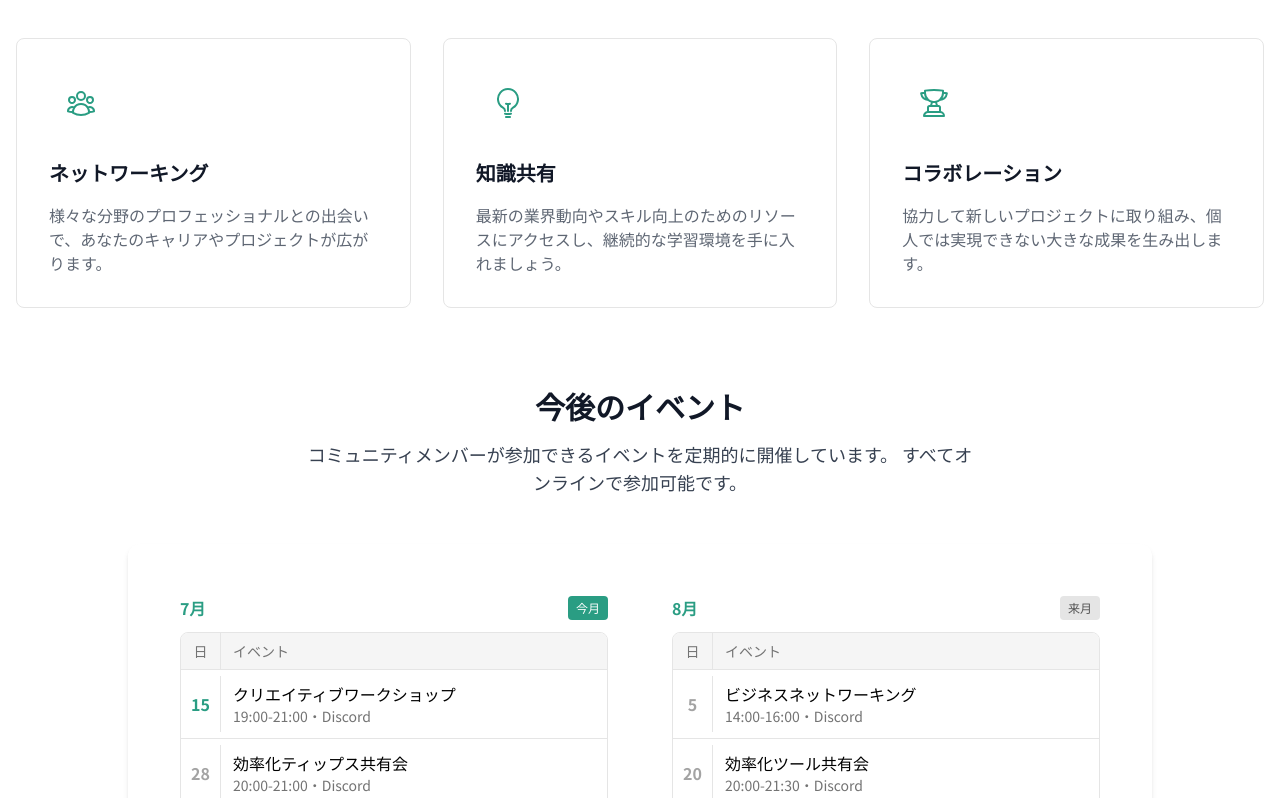
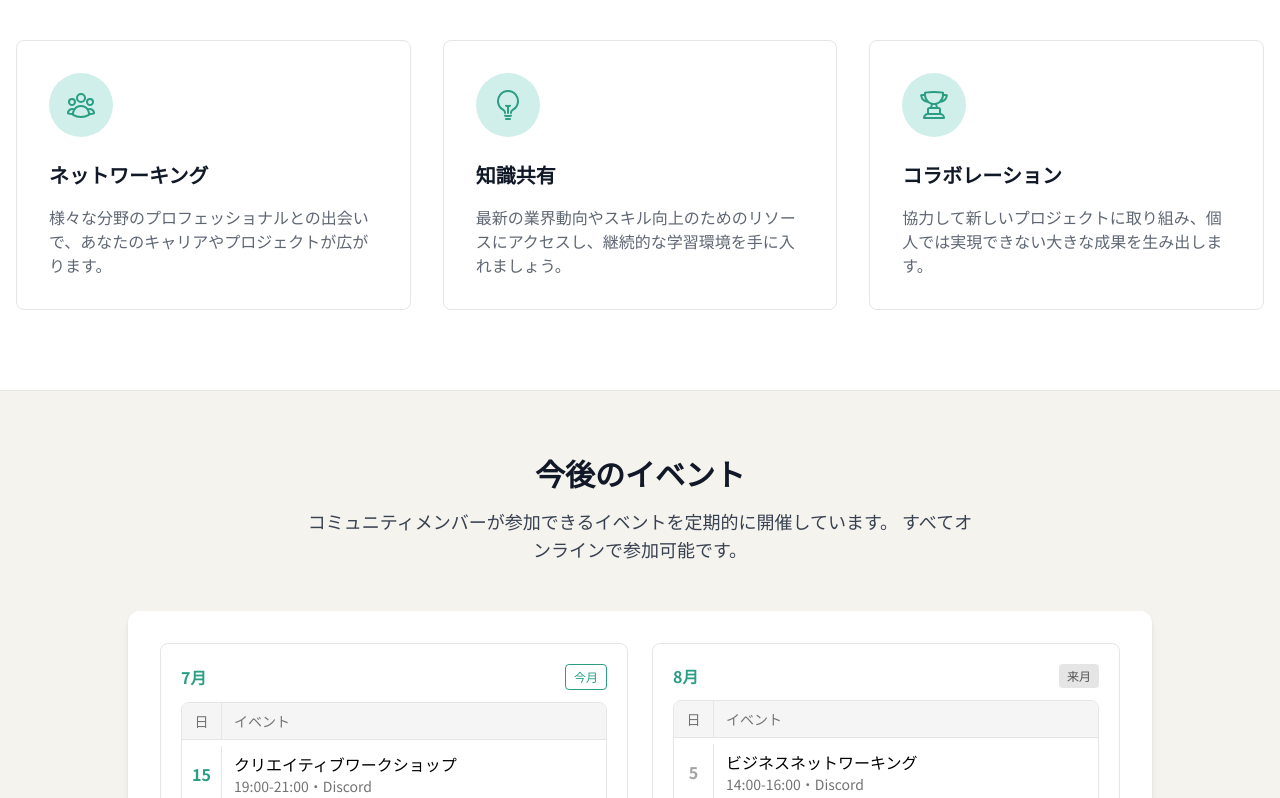
Before and after one commit to lazywhiz-main/lazywhizmain, a Next.js app: page /guild in a window 1280 px wide. Shown: the part 2002-2800 px from the top of the page. Built offline with nearby package versions, Linux system fonts and the light colour scheme.

Commit message:
デザイン改善: Guild ページのカレンダーUI を塗りつぶしから線のデザインに変更

```diff
--- a/app/globals.css
+++ b/app/globals.css
@@ -21,6 +21,29 @@ body {
   @apply font-sans;
 }
 
+/* レスポンシブ最適化 - モバイル調整 */
+@media (max-width: 640px) {
+  .container {
+    @apply px-4;
+  }
+
+  section {
+    @apply py-12;
+  }
+
+  h1 {
+    @apply mb-4;
+  }
+
+  h2 {
+    @apply mb-6;
+  }
+
+  .card {
+    @apply p-5;
+  }
+}
+
 /* フォントの表示調整 */
 .font-space {
   font-family: var(--font-public-sans);
@@ -42,27 +65,45 @@ body {
 
 /* 見出し階層のバランス調整 */
 h1 {
-  @apply text-text-high font-heading text-4xl md:text-5xl;
+  @apply text-text-high font-heading text-4xl md:text-5xl leading-tight;
 }
 
 h2 {
-  @apply text-text-high font-heading text-3xl md:text-4xl;
+  @apply text-text-high font-heading text-3xl md:text-4xl leading-tight;
 }
 
 h3 {
-  @apply text-text-high font-heading text-2xl md:text-3xl;
+  @apply text-text-high font-heading text-2xl md:text-3xl leading-tight;
 }
 
 h4 {
-  @apply text-text-high font-heading text-xl md:text-2xl;
+  @apply text-text-high font-heading text-xl md:text-2xl leading-tight;
 }
 
 h5 {
-  @apply text-text-high font-heading text-lg md:text-xl;
+  @apply text-text-high font-heading text-lg md:text-xl leading-tight;
 }
 
 h6 {
-  @apply text-text-high font-heading text-base md:text-lg;
+  @apply text-text-high font-heading text-base md:text-lg leading-tight;
+}
+
+.heading-accent {
+  @apply relative pb-4 mb-6;
+}
+
+.heading-accent::after {
+  content: '';
+  @apply absolute bottom-0 left-0 w-16 h-1 bg-brand-200 rounded-full;
+}
+
+.heading-center-accent {
+  @apply relative pb-4 mb-6;
+}
+
+.heading-center-accent::after {
+  content: '';
+  @apply absolute bottom-0 left-1/2 w-16 h-1 bg-brand-200 rounded-full -translate-x-1/2;
 }
 
 /* 英語テキスト（ロゴ、見出し、UI要素）向け */
@@ -91,7 +132,23 @@ a {
 
 /* ボタンスタイル */
 .btn-primary {
-  @apply bg-brand-500 hover:bg-brand-600 text-white px-4 py-2 rounded transition-colors font-space font-ui;
+  @apply inline-flex items-center justify-center bg-brand-500 text-white px-6 py-3 rounded-lg font-medium transition-all shadow-sm hover:bg-brand-600 hover:shadow-md hover:-translate-y-0.5;
+}
+
+.btn-secondary {
+  @apply inline-flex items-center justify-center border-2 border-brand-500 text-brand-500 px-6 py-3 rounded-lg font-medium transition-all hover:bg-brand-50 hover:shadow-sm;
+}
+
+.btn-tertiary {
+  @apply inline-flex items-center justify-center bg-white border border-neutral-200 text-text-medium px-6 py-3 rounded-lg font-medium transition-all hover:border-brand-200 hover:text-brand-500 hover:bg-neutral-50;
+}
+
+.link-text {
+  @apply inline-flex items-center text-brand-500 font-medium transition-all hover:text-brand-600 underline-offset-4 hover:underline;
+}
+
+.link-subtle {
+  @apply inline-flex items-center text-text-medium font-medium transition-all hover:text-brand-500;
 }
 
 button, .button {
@@ -104,15 +161,25 @@ button, .button {
 
 /* カードデザイン統一 */
 .card {
-  @apply bg-white rounded-lg border border-neutral-200 overflow-hidden transition-all hover:border-brand-200;
+  @apply bg-white rounded-lg border border-neutral-200 overflow-hidden transition-all hover:border-brand-200 hover:shadow-sm;
 }
 
 .card-highlighted {
-  @apply bg-white rounded-lg border-2 border-orange-200 overflow-hidden transition-all;
+  @apply bg-white rounded-lg border border-orange-200 overflow-hidden transition-all hover:border-orange-300 hover:shadow-sm relative;
+}
+
+.card-highlighted::before {
+  content: '';
+  @apply absolute top-0 left-0 w-full h-1 bg-orange-300;
 }
 
 .card-new {
-  @apply bg-white rounded-lg border border-coral-200 overflow-hidden transition-all;
+  @apply bg-white rounded-lg border border-coral-200 overflow-hidden transition-all hover:border-coral-500 hover:shadow-sm relative;
+}
+
+.card-new::before {
+  content: '';
+  @apply absolute top-0 left-0 w-full h-1 bg-coral-500;
 }
 
 .font-heading {
@@ -129,3 +196,21 @@ button, .button {
   font-family: var(--font-public-sans);
   font-weight: 600;
 }
+
+/* セクション区切りの強化 */
+.section-alt {
+  @apply bg-neutral-50 border-t border-b border-neutral-200;
+}
+
+.section-brand {
+  @apply bg-brand-50 border-t border-b border-brand-100;
+}
+
+.section-divided {
+  @apply relative;
+}
+
+.section-divided::before {
+  content: '';
+  @apply absolute left-1/2 top-0 w-16 h-1 bg-brand-200 -translate-x-1/2 -translate-y-1/2 rounded-full;
+}
--- a/app/guild/page.tsx
+++ b/app/guild/page.tsx
@@ -125,7 +125,7 @@ export default function GuildPage() {
       </section>
 
       {/* Discord Overview - 新規追加 */}
-      <section className="py-16 bg-gradient-to-br from-neutral-50 to-brand-50 mb-20">
+      <section className="py-16 section-brand mb-20">
         <div className="container mx-auto px-4">
           <div className="text-center mb-12">
             <h2 className="text-3xl font-bold mb-4">Discordコミュニティの構成</h2>
@@ -229,7 +229,7 @@ export default function GuildPage() {
       <section className="mb-20">
         <div className="container mx-auto px-4">
           <h2 className="text-3xl font-bold mb-10 text-center">コミュニティに参加するメリット</h2>
-          <div className="grid grid-cols-1 md:grid-cols-3 gap-8">
+          <div className="grid grid-cols-1 sm:grid-cols-2 lg:grid-cols-3 gap-6 md:gap-8">
             <div className="card p-8">
               <div className="w-16 h-16 bg-brand-100 text-brand-500 rounded-full flex items-center justify-center mb-6">
                 <svg xmlns="http://www.w3.org/2000/svg" fill="none" viewBox="0 0 24 24" strokeWidth={1.5} stroke="currentColor" className="w-8 h-8">
@@ -262,7 +262,7 @@ export default function GuildPage() {
       </section>
 
       {/* Upcoming Events */}
-      <section className="mb-20">
+      <section className="mb-20 section-alt py-16">
         <div className="container mx-auto px-4">
           <div className="text-center mb-12">
             <h2 className="text-3xl font-bold mb-4">今後のイベント</h2>
@@ -275,10 +275,10 @@ export default function GuildPage() {
           <div className="bg-white rounded-xl shadow-md p-6 md:p-8 mb-8 max-w-5xl mx-auto">
             {/* カレンダー風レイアウト */}
             <div className="grid grid-cols-1 md:grid-cols-2 gap-6">
-              <div className="bg-brand-50 rounded-lg p-5">
+              <div className="bg-white rounded-lg p-5 border border-neutral-200">
                 <div className="mb-3 flex justify-between items-center">
                   <div className="text-brand-500 font-semibold">7月</div>
-                  <div className="bg-brand-500 text-white text-xs px-2 py-1 rounded">今月</div>
+                  <div className="border border-brand-500 text-brand-500 text-xs px-2 py-1 rounded">今月</div>
                 </div>
 
                 <div className="rounded-lg overflow-hidden border border-neutral-200">
@@ -287,7 +287,7 @@ export default function GuildPage() {
                     <div className="flex-1 py-2 px-3">イベント</div>
                   </div>
 
-                  <div className="flex items-center hover:bg-brand-50 transition-colors cursor-pointer border-t border-neutral-200">
+                  <div className="flex items-center hover:bg-neutral-50 transition-colors cursor-pointer border-t border-neutral-200">
                     <div className="w-10 py-4 text-center font-bold text-brand-500 border-r border-neutral-200">15</div>
                     <div className="flex-1 py-3 px-3">
                       <div className="font-medium">クリエイティブワークショップ</div>
@@ -295,7 +295,7 @@ export default function GuildPage() {
                     </div>
                   </div>
 
-                  <div className="flex items-center hover:bg-brand-50 transition-colors cursor-pointer border-t border-neutral-200">
+                  <div className="flex items-center hover:bg-neutral-50 transition-colors cursor-pointer border-t border-neutral-200">
                     <div className="w-10 py-4 text-center font-bold text-neutral-400 border-r border-neutral-200">28</div>
                     <div className="flex-1 py-3 px-3">
                       <div className="font-medium">効率化ティップス共有会</div>
@@ -305,7 +305,7 @@ export default function GuildPage() {
                 </div>
               </div>
 
-              <div className="bg-brand-50 rounded-lg p-5">
+              <div className="bg-white rounded-lg p-5 border border-neutral-200">
                 <div className="mb-3 flex justify-between items-center">
                   <div className="text-brand-500 font-semibold">8月</div>
                   <div className="bg-neutral-200 text-neutral-600 text-xs px-2 py-1 rounded">来月</div>
@@ -317,7 +317,7 @@ export default function GuildPage() {
                     <div className="flex-1 py-2 px-3">イベント</div>
                   </div>
 
-                  <div className="flex items-center hover:bg-brand-50 transition-colors cursor-pointer border-t border-neutral-200">
+                  <div className="flex items-center hover:bg-neutral-50 transition-colors cursor-pointer border-t border-neutral-200">
                     <div className="w-10 py-4 text-center font-bold text-neutral-400 border-r border-neutral-200">5</div>
                     <div className="flex-1 py-3 px-3">
                       <div className="font-medium">ビジネスネットワーキング</div>
@@ -325,7 +325,7 @@ export default function GuildPage() {
                     </div>
                   </div>
 
-                  <div className="flex items-center hover:bg-brand-50 transition-colors cursor-pointer border-t border-neutral-200">
+                  <div className="flex items-center hover:bg-neutral-50 transition-colors cursor-pointer border-t border-neutral-200">
                     <div className="w-10 py-4 text-center font-bold text-neutral-400 border-r border-neutral-200">20</div>
                     <div className="flex-1 py-3 px-3">
                       <div className="font-medium">効率化ツール共有会</div>
@@ -367,7 +367,7 @@ export default function GuildPage() {
             </p>
           </div>
 
-          <div className="grid grid-cols-1 md:grid-cols-3 gap-6 max-w-5xl mx-auto">
+          <div className="grid grid-cols-1 sm:grid-cols-2 lg:grid-cols-3 gap-6 max-w-5xl mx-auto">
             <div className="bg-white p-6 rounded-xl shadow-md">
               <div className="flex items-center mb-4">
                 <div className="w-12 h-12 rounded-full bg-brand-200 flex items-center justify-center text-brand-600 mr-3">MT</div>
--- a/app/page.tsx
+++ b/app/page.tsx
@@ -34,13 +34,13 @@ export default function Home() {
               LazyWhizは、最小限の労力で最大限の成果を生み出すための知恵とツールを提供します。頑張りすぎず賢く生きることで、本当に大切なことに集中できる世界を目指しています。
             </p>
             <div className="flex flex-col sm:flex-row gap-4">
-              <Link href="/about" className="inline-flex items-center justify-center bg-brand-500 hover:bg-brand-600 text-white px-8 py-4 rounded-lg font-ui transition-all shadow-lg hover:shadow-xl transform hover:-translate-y-1">
+              <Link href="/about" className="btn-primary">
                 <span>ブランドストーリー</span>
                 <svg className="ml-2 w-5 h-5" fill="none" stroke="currentColor" viewBox="0 0 24 24" xmlns="http://www.w3.org/2000/svg">
                   <path strokeLinecap="round" strokeLinejoin="round" strokeWidth="2" d="M14 5l7 7m0 0l-7 7m7-7H3"></path>
                 </svg>
               </Link>
-              <Link href="/contact" className="inline-flex items-center justify-center border-2 border-brand-500 text-brand-500 hover:bg-brand-500 hover:text-white px-8 py-4 rounded-lg font-ui transition-all">
+              <Link href="/contact" className="btn-secondary">
                 <span>ひと声かける</span>
                 <svg className="ml-2 w-5 h-5" fill="none" stroke="currentColor" viewBox="0 0 24 24" xmlns="http://www.w3.org/2000/svg">
                   <path strokeLinecap="round" strokeLinejoin="round" strokeWidth="2" d="M8 12h.01M12 12h.01M16 12h.01M21 12c0 4.418-4.03 8-9 8a9.863 9.863 0 01-4.255-.949L3 20l1.395-3.72C3.512 15.042 3 13.574 3 12c0-4.418 4.03-8 9-8s9 3.582 9 8z"></path>
@@ -59,7 +59,7 @@ export default function Home() {
             <h2 className="text-4xl font-heading text-text-high">LazyWhizの提供サービス</h2>
           </div>
 
-          <div className="grid grid-cols-1 md:grid-cols-3 gap-8 max-w-6xl mx-auto">
+          <div className="grid grid-cols-1 sm:grid-cols-2 lg:grid-cols-3 gap-6 md:gap-8 max-w-6xl mx-auto">
             <div className="bg-white p-8 rounded-lg border border-neutral-200 transition-all hover:border-brand-300 flex flex-col h-full">
               <div className="w-16 h-16 bg-brand-200 rounded-full flex items-center justify-center text-brand-500 mb-6">
                 <svg className="w-8 h-8" fill="none" stroke="currentColor" viewBox="0 0 24 24" xmlns="http://www.w3.org/2000/svg">
@@ -68,7 +68,7 @@ export default function Home() {
               </div>
               <h3 className="text-2xl font-heading mb-4 text-text-high">共創開発</h3>
               <p className="text-text-medium font-body mb-6 flex-grow">あなたのビジネスに最適な技術ソリューションを提供します。本質に集中し、意味ある価値創出を共に目指します。</p>
-              <Link href="/service" className="inline-flex items-center text-brand-500 hover:text-brand-600 font-ui mt-auto">
+              <Link href="/service" className="link-text mt-auto">
                 <span>詳しく見る</span>
                 <svg className="ml-2 w-5 h-5" fill="none" stroke="currentColor" viewBox="0 0 24 24" xmlns="http://www.w3.org/2000/svg">
                   <path strokeLinecap="round" strokeLinejoin="round" strokeWidth="2" d="M14 5l7 7m0 0l-7 7m7-7H3"></path>
@@ -86,7 +86,7 @@ export default function Home() {
               <p className="text-text-medium font-body mb-6 flex-grow">日々の作業を本質化するためのミニツールと、賢く怠けるためのアイデアを集めたコンテンツライブラリ。</p>
               <div className="flex items-center justify-between mt-auto">
                 <span className="px-3 py-0.5 bg-orange-200/20 text-orange-600 text-xs rounded-full ui-element">人気</span>
-                <Link href="/toolkit" className="inline-flex items-center text-orange-300 hover:text-orange-600 font-ui">
+                <Link href="/toolkit" className="link-text text-orange-300 hover:text-orange-600">
                   <span>詳しく見る</span>
                   <svg className="ml-2 w-5 h-5" fill="none" stroke="currentColor" viewBox="0 0 24 24" xmlns="http://www.w3.org/2000/svg">
                     <path strokeLinecap="round" strokeLinejoin="round" strokeWidth="2" d="M14 5l7 7m0 0l-7 7m7-7H3"></path>
@@ -105,7 +105,7 @@ export default function Home() {
               <p className="text-text-medium font-body mb-6 flex-grow">同じ志を持つ仲間と共に、意味ある挑戦と創造的な対話を通じて成長し合う場所。価値観を共有し、共に学び合います。</p>
               <div className="flex items-center justify-between mt-auto">
                 <span className="px-3 py-0.5 bg-coral-200/20 text-coral-500 text-xs rounded-full ui-element">NEW</span>
-                <Link href="/guild" className="inline-flex items-center text-coral-500 hover:text-coral-600 font-ui">
+                <Link href="/guild" className="link-text text-coral-500 hover:text-coral-600">
                   <span>詳しく見る</span>
                   <svg className="ml-2 w-5 h-5" fill="none" stroke="currentColor" viewBox="0 0 24 24" xmlns="http://www.w3.org/2000/svg">
                     <path strokeLinecap="round" strokeLinejoin="round" strokeWidth="2" d="M14 5l7 7m0 0l-7 7m7-7H3"></path>
@@ -118,7 +118,7 @@ export default function Home() {
       </section>
 
       {/* Featured Work */}
-      <section className="py-24 bg-neutral-50 relative overflow-hidden">
+      <section className="py-24 section-alt relative overflow-hidden">
         {/* 装飾要素 */}
         <div className="absolute left-0 top-0 w-64 h-64 bg-brand-200 rounded-full opacity-30 -translate-x-1/2 -translate-y-1/2"></div>
         <div className="absolute right-0 bottom-0 w-96 h-96 bg-brand-500 rounded-full opacity-10 translate-x-1/3 translate-y-1/3"></div>
@@ -129,7 +129,7 @@ export default function Home() {
             <h2 className="text-4xl font-heading text-text-high">価値ある挑戦</h2>
           </div>
 
-          <div className="grid grid-cols-1 md:grid-cols-2 gap-10 max-w-5xl mx-auto">
+          <div className="grid grid-cols-1 sm:grid-cols-2 gap-8 max-w-5xl mx-auto">
             <div className="bg-white rounded-lg overflow-hidden border border-brand-300 transition-all hover:border-brand-400">
               <div className="relative h-56 w-full bg-gradient-to-br from-brand-200 to-brand-500 flex items-center justify-center">
                 <div className="absolute inset-0 opacity-20 flex items-center justify-center">
--- a/app/toolkit/page.tsx
+++ b/app/toolkit/page.tsx
@@ -149,7 +149,7 @@ export default function Toolkit() {
       </section>
 
       {/* Tools Section */}
-      <section className="py-24 bg-neutral-50 relative overflow-hidden">
+      <section className="py-24 section-alt relative overflow-hidden">
         {/* 装飾要素 */}
         <div className="absolute right-0 top-0 w-96 h-96 bg-brand-500 rounded-full opacity-10 translate-x-1/3 -translate-y-1/3"></div>
         <div className="absolute left-0 bottom-0 w-64 h-64 bg-brand-200 rounded-full opacity-30 -translate-x-1/3 translate-y-1/3"></div>
@@ -161,7 +161,7 @@ export default function Toolkit() {
             <p className="mt-4 text-text-medium font-body max-w-2xl mx-auto">日々の作業を効率化するための便利なWebツール</p>
           </div>
 
-          <div className="grid grid-cols-1 md:grid-cols-2 lg:grid-cols-4 gap-8 max-w-6xl mx-auto">
+          <div className="grid grid-cols-1 sm:grid-cols-2 lg:grid-cols-4 gap-6 md:gap-8 max-w-6xl mx-auto">
             {tools.map((tool) => (
               <div key={tool.id} className={
                 tool.isPopular ? 'card-highlighted' :
@@ -254,7 +254,7 @@ export default function Toolkit() {
       </section>
 
       {/* Featured Articles */}
-      <section className="py-24 bg-neutral-50 relative overflow-hidden">
+      <section className="py-24 section-alt relative overflow-hidden">
         {/* 装飾要素 */}
         <div className="absolute left-0 top-0 w-64 h-64 bg-brand-200 rounded-full opacity-30 -translate-x-1/2 -translate-y-1/2"></div>
         <div className="absolute right-0 bottom-0 w-96 h-96 bg-brand-500 rounded-full opacity-10 translate-x-1/3 translate-y-1/3"></div>
--- a/tailwind.config.js
+++ b/tailwind.config.js
@@ -9,6 +9,8 @@ module.exports = {
     extend: {
       colors: {
         brand: {
+          50: '#E6F6F2',
+          100: '#D1EFEA',
           200: '#BFEADF',
           500: '#2A9D83',
           600: '#1B8A72',
```
